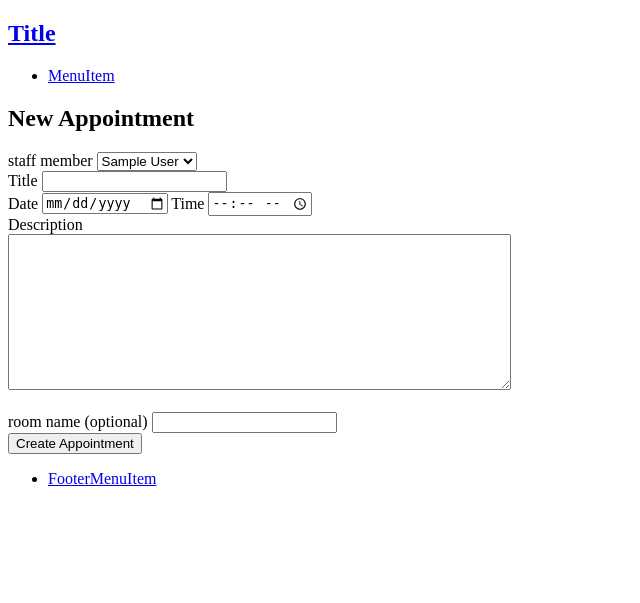
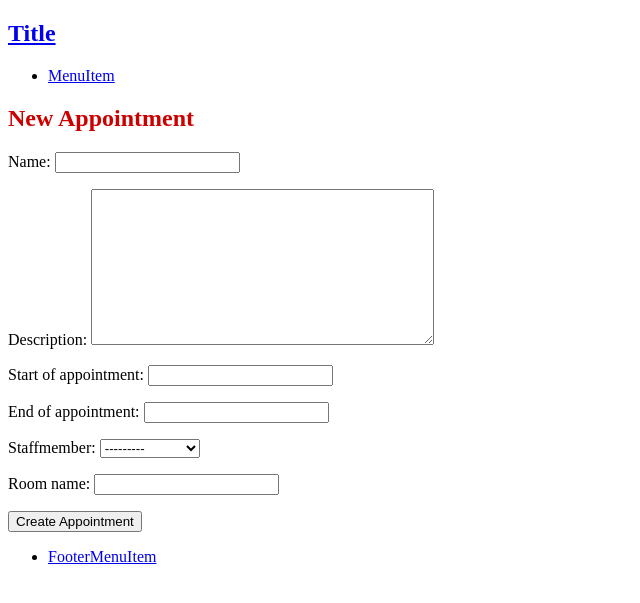
Before and after one commit to covid-videoplattform/django-webfrontend, a Django app: page /rooms/new/ in a window 1280 px wide. Shown: the top 603 px of the page, without its empty margins (0-640 px from the left). Run offline with Django 3.2, Linux system fonts and the light colour scheme; tables that the repository leaves empty hold one stand-in row (values such as "Sample post"); style sheets or scripts are compiled from the project's sources.

Commit message:
Functional appointment creation form

```diff
--- a/rooms/models.py
+++ b/rooms/models.py
@@ -1,6 +1,7 @@
 import uuid
 from django.core.exceptions import ValidationError
 from django.db import models
+from django.urls import reverse
 
 
 # health care worker who is available for appointments
@@ -44,3 +45,6 @@
 
     def __str__(self):
         return self.name
+
+    def get_absolute_url(self):
+        return reverse('rooms:appointment-detail', kwargs={'pk': self.pk})
--- /dev/null
+++ b/rooms/static/less/styles.less
@@ -0,0 +1,5 @@
+@darkred: #CD0000;
+
+h1 {
+   color: @darkred;
+}
--- a/rooms/templates/base_layout.html
+++ b/rooms/templates/base_layout.html
@@ -6,6 +6,7 @@
     <meta name="MobileOptimized" content="320">
     <meta name="viewport" content="width=device-width, initial-scale=1.0">
     <meta name="referrer" content="no-referrer">
+    <link rel="stylesheet" href="{{ STATIC_URL}}styles.css" />
   </head>
   <body>
     <section id=nav>
--- /dev/null
+++ b/rooms/templates/rooms/appointment_form.html
@@ -0,0 +1,13 @@
+{% extends 'base_layout.html' %}
+
+{% block content %}
+
+<h1>New Appointment</h1>
+
+{% if error_message %}<p><strong>{{ error_message }}</strong></p>{% endif %}
+
+<form method="post">{% csrf_token %}
+    {{ form.as_p }}
+    <input type="submit" value="Create Appointment" class="button primary">
+</form>
+{% endblock %}
--- a/rooms/templates/rooms/new.html
+++ /dev/null
@@ -1,43 +0,0 @@
-{% extends 'base_layout.html' %}
-
-{% block content %}
-
-<h1>New Appointment</h1>
-
-{% if error_message %}<p><strong>{{ error_message }}</strong></p>{% endif %}
-
-<form action="{% url 'rooms:new' %}" method="post">
-{% csrf_token %}
-<label for="staffmember">staff member</label>
-    <select id="staffmember" name="staffmember">
-    {% for member in staffmembers %}
-        <option value="{{ member.id }}">
-        {{ member.name }}
-        </option>
-    {% endfor %}
-    </select>
-    <br>
-
-    <label for="title">Title</label>
-    <input type="text" id="title" name="title" />
-    <br>
-
-    <label for="start_time_date">Date</label>
-    <input type="date" id="start_time_date" name="start_time_date">
-
-    <label for="start_time_time">Time</label>
-    <input type="time" id="start_time_time" name="start_time_time">
-    <br>
-
-    <label for="description">Description</label> <br>
-    <textarea rows="10" cols="60" id="description" name="description"></textarea>
-    <br>
-    <br>
-
-    <label for="room_name">room name (optional)</label>
-    <input type="text" id="room_name" name="room_name" />
-    <br>
-
-    <input type="submit" value="Create Appointment" class="button primary">
-</form>
-{% endblock %}
--- a/rooms/urls.py
+++ b/rooms/urls.py
@@ -5,11 +5,11 @@
 app_name = 'rooms'
 urlpatterns = [
     # ex: /rooms/
-    path('', views.IndexView.as_view(), name='index'),
+    path('', views.IndexView.as_view(), name='appointment-index'),
     # ex: /rooms/5/
-    path('<int:pk>/', views.DetailView.as_view(), name='detail'),
+    path('<int:pk>/', views.DetailView.as_view(), name='appointment-detail'),
     # ex: /rooms/5/print/
-    path('<int:pk>/print/', views.PrintPDFView.as_view(), name='print_pdf'),
+    path('<int:pk>/print/', views.PrintPDFView.as_view(), name='appointment-print_pdf'),
     # ex: /rooms/new/
-    path('new/', views.new, name='new'),
+    path('new/', views.AppointmentCreate.as_view(), name='appointment-new'),
 ]
--- a/rooms/views.py
+++ b/rooms/views.py
@@ -1,14 +1,14 @@
 from django.conf import settings
 from django.http import HttpResponse
 from django.shortcuts import get_object_or_404, render
-from django.views import generic
+from django.views.generic import ListView, DetailView
+from django.views.generic.edit import CreateView
+
 
 from .models import Appointment, StaffMember
 
 
-# Create your views here.
-
-class IndexView(generic.ListView):
+class IndexView(ListView):
     template_name = 'rooms/index.html'
     context_object_name = 'latest_appointments_list'
 
@@ -24,7 +24,7 @@
         return response
 
 
-class DetailView(generic.DetailView):
+class DetailView(DetailView):
     model = Appointment
     template_name = 'rooms/detail.html'
 
@@ -41,7 +41,7 @@
         return response
 
 
-class PrintPDFView(generic.DetailView):
+class PrintPDFView(DetailView):
     model = Appointment
     template_name = 'rooms/print.html'
 
@@ -51,8 +51,7 @@
         return context
 
 
-def new(request):
-    return render(
-        request, 'rooms/new.html',
-        {'staffmembers': [{'id': m.id, 'name': m.name}
-                          for m in StaffMember.objects.all()]})
+class AppointmentCreate(CreateView):
+    model = Appointment
+    fields = ['name', 'description', 'start_time', 'end_time', 'staffmember',
+              'room_name']
```
